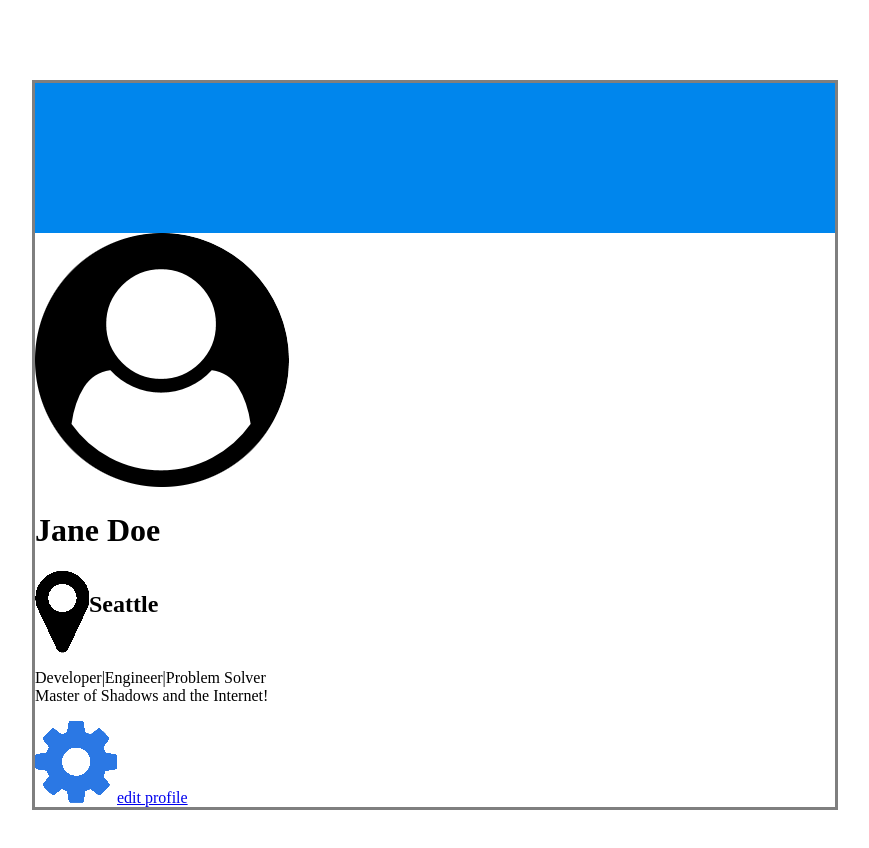
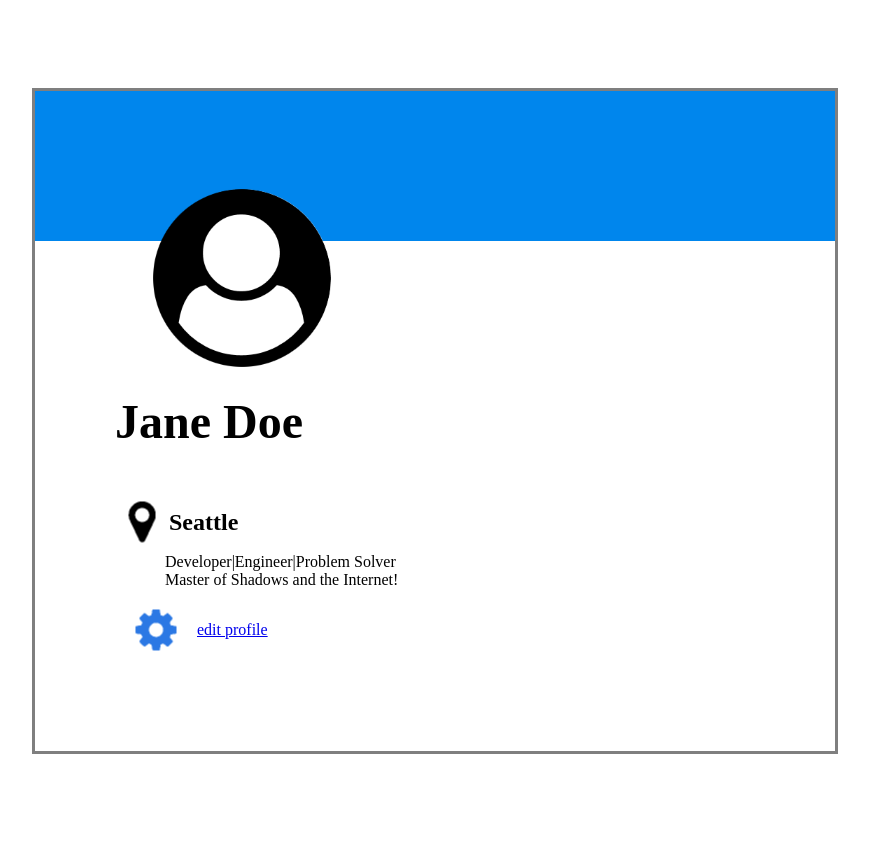
Before and after one commit to jorge2751/userCard, a plain HTML site: page index.html in a window 1280 px wide. Shown: the whole page, without its empty margins (205-1074 px from the left). After the commit the page ends 800 px from the top, so only its background shows below. Drawn offline with Linux system fonts and the light colour scheme.

Commit message:
final touches

```diff
--- a/index.html
+++ b/index.html
@@ -10,6 +10,7 @@
 <body>
     <div class="container">
         <div class="aqua"></div>
+        <div class="card">
             <img class="userCircle" src="icons/user-circle.png" alt="">
             <h1>Jane Doe</h1>
             <div class="location">
@@ -18,7 +19,13 @@
             </div>
             <p>Developer|Engineer|Problem Solver <br>
             Master of Shadows and the Internet!</p>
-        <a href="#"><img class="gear" src="icons/gear.png" alt="">edit profile</a>
+            <div class="edit">
+                <a href="#">
+                    <img class="gear" src="icons/gear.png" alt="">
+                    edit profile
+                </a>
+            </div>
+        </div>
     </div>
 </body>
 </html>
--- a/style.css
+++ b/style.css
@@ -1,20 +1,43 @@
 body {
     display: flex;
     justify-content: center;
-    margin: 80px;
 }
 .container {
     width: 800px;
     border: 3px solid rgba(0,0,0,0.5);
+    margin-top: 80px;
 }
 .aqua {
     background-color: rgb(0, 134, 237);
     height: 150px;
 }
-.userCircles {
-    position: relative;
-    top: -50px;
+.card {
+    margin-top: -170px;
+    padding: 80px;
+}
+.userCircle {
+    margin: 0;
+    transform: scale(0.7);
+}
+.mapMarker, .gear {
+    transform: scale(.5)
+}
+h1 {
+    font-size: 3em;
+    margin-top: -15px;
 }
 .location {
     display: flex;
+    align-items: center;
 }
+p {
+    margin: -10px 0 0 50px;
+}
+.edit {
+    margin-right: -20px;
+}
+a {
+    text-emphasis: none;
+    display: flex;
+    align-items: center;
+}
```
Lines whose indentation alone changed are shown as unchanged.
